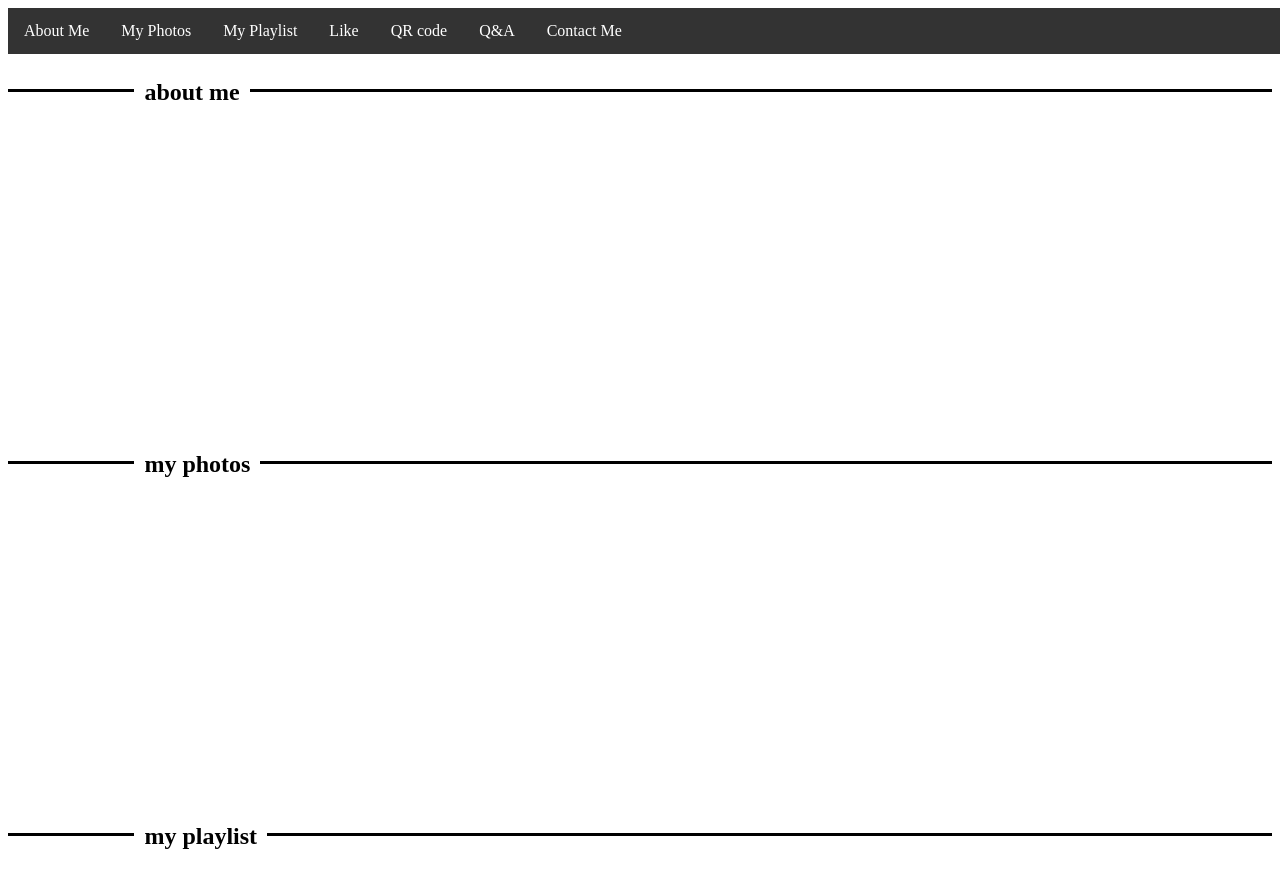
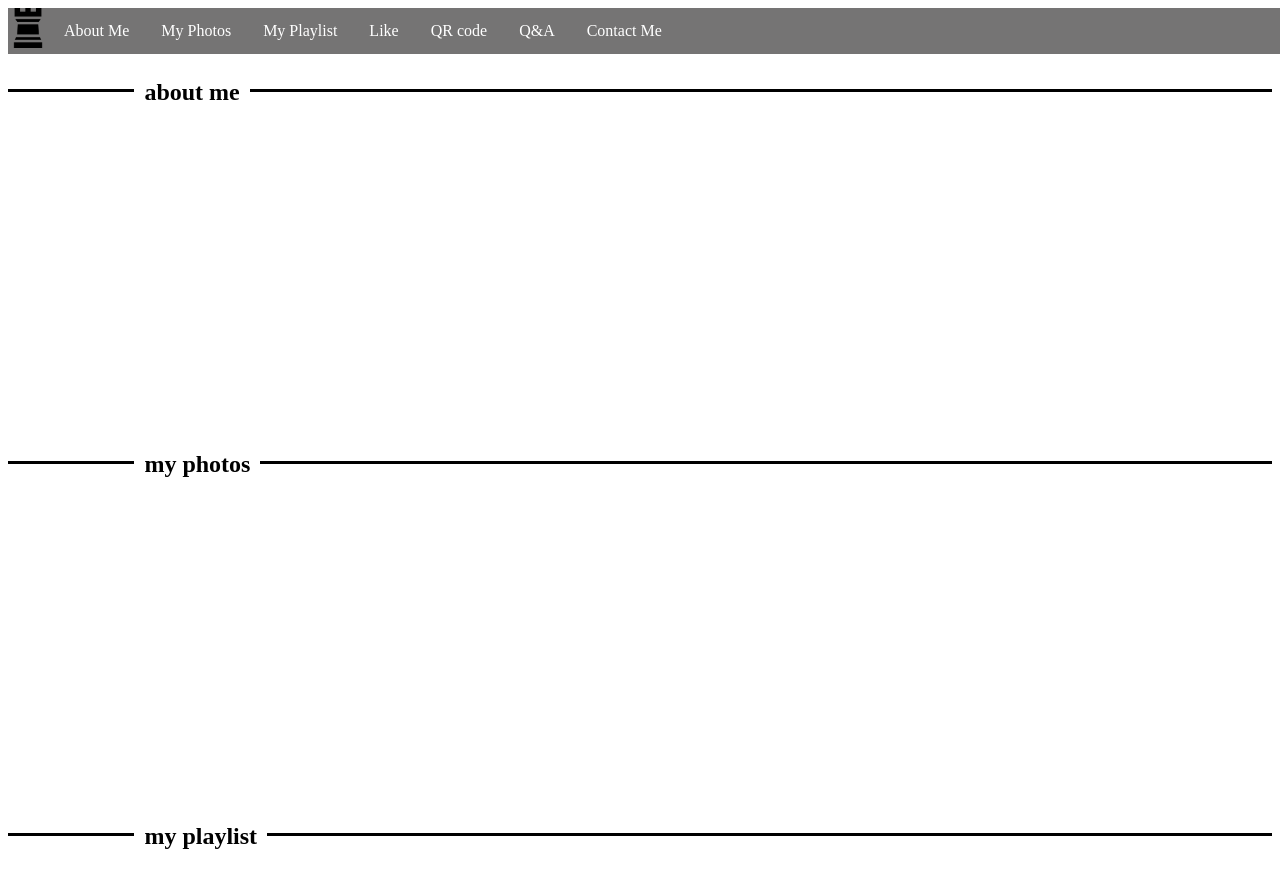
Before and after one commit to Web-Development-Environments-2021/316612803, a plain HTML site: page index.html in a window 1280 px wide. Shown: the top 888 px of the page. Drawn offline with Linux system fonts and the light colour scheme.

Commit message:
base shield

```diff
--- a/index.html
+++ b/index.html
@@ -5,6 +5,7 @@
 </head>
 <body>
 <div id="menu">
+<li><img height="40" width="40" src="img/logo.png"></li>
 <li><a href="#about">About Me</a></li>
 <li><a href="#photos">My Photos</a></li>
 <li><a href="#playlist">My Playlist</a></li>
--- a/style.css
+++ b/style.css
@@ -3,10 +3,11 @@
 	margin: 0;
 	padding: 0;
 	width: 100%;
-	background-color: #333;
+	background-color: rgb(117, 116, 116);
 	position: fixed;
 	z-index:1;
 }
+
 #menu li {
 	float: left;
 }
```
Also changed, not shown: img/logo.png (added).
